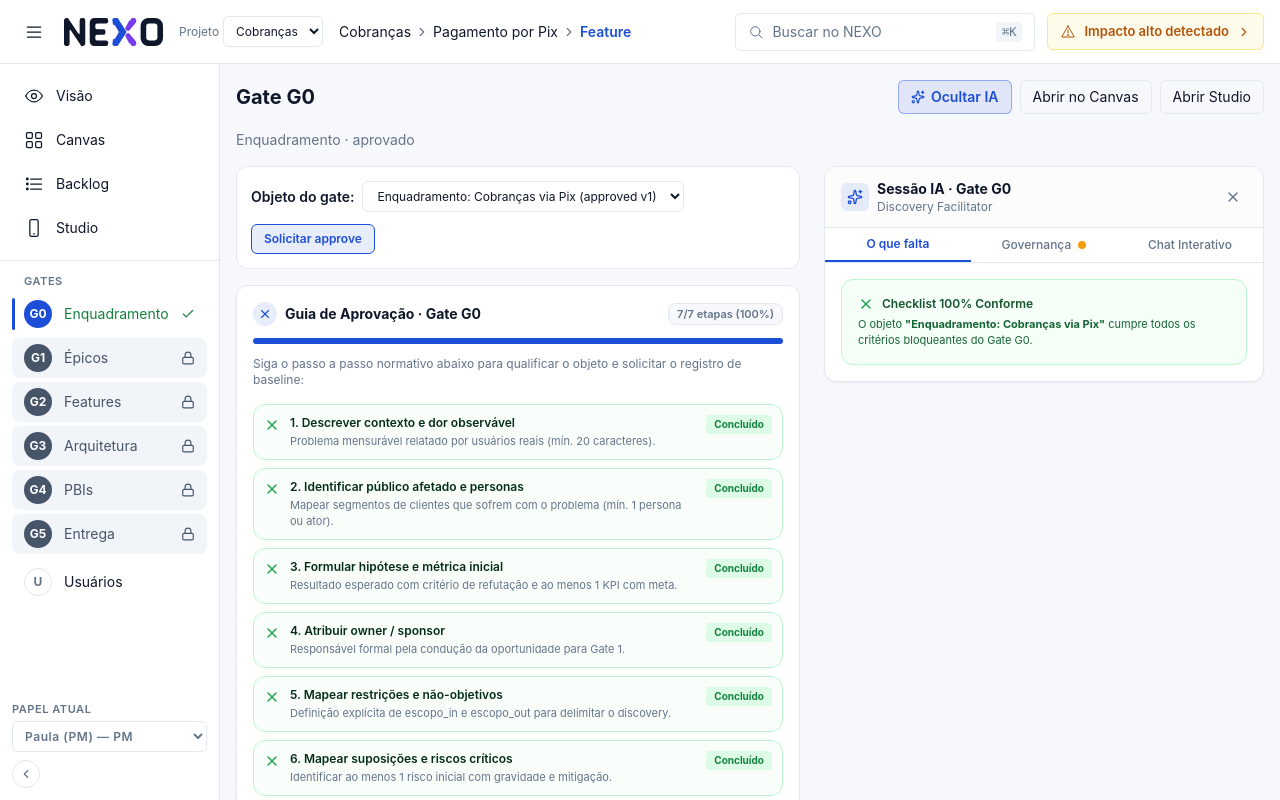
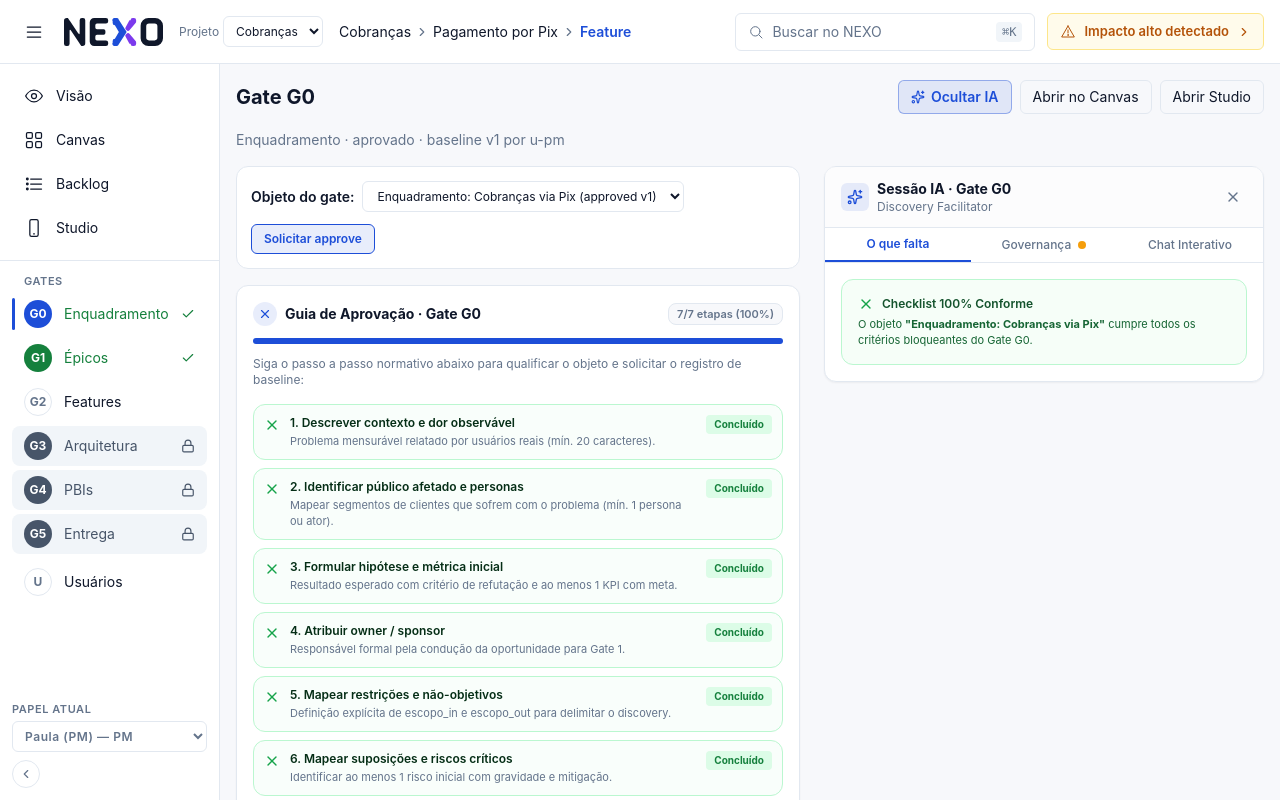
Before and after one commit to walpinheiro/nexus, a Vue app: page /gates/G0 in a window 1280 px wide. Built offline with nearby package versions, Linux system fonts and the light colour scheme.

Commit message:
S1: seed useGate usa seedGates com baseline + backfill LS legado

```diff
--- a/src/stores/useGate.ts
+++ b/src/stores/useGate.ts
@@ -17,23 +17,32 @@ export interface GateInfo {
   aprovadoEm?: string | null
 }
 
-const seed: GateInfo[] = [
-  { id: 'G0', titulo: 'Enquadramento', status: 'aprovado' },
-  { id: 'G1', titulo: 'Épicos', status: 'aprovado' },
-  { id: 'G2', titulo: 'Features', status: 'revisao' },
-  { id: 'G3', titulo: 'Arquitetura', status: 'rascunho' },
-  { id: 'G4', titulo: 'PBIs', status: 'rascunho' },
-  { id: 'G5', titulo: 'Entrega', status: 'rascunho' }
-]
+import { seedGates } from '@/data/seed'
+
+const seed: GateInfo[] = seedGates
+
+// Backfill sem perda: LS legado com G0/G1 aprovado mas sem baseline
+// migra para baseline do seed (tentativas/solicitações preservadas).
+function backfillBaseline(gates: GateInfo[]): GateInfo[] {
+  for (const g of gates) {
+    const ref = seedGates.find((s) => s.id === g.id)
+    if (g.status === 'aprovado' && g.baselineVersao == null && ref?.baselineVersao != null) {
+      g.baselineVersao = ref.baselineVersao
+      g.aprovadoPor = g.aprovadoPor ?? ref.aprovadoPor ?? null
+      g.aprovadoEm = g.aprovadoEm ?? ref.aprovadoEm ?? null
+    }
+  }
+  return gates
+}
 
 function load(): GateInfo[] {
   try {
     const raw = localStorage.getItem(KEY)
-    if (raw) return JSON.parse(raw) as GateInfo[]
+    if (raw) return backfillBaseline(JSON.parse(raw) as GateInfo[])
   } catch {
     // ignora e usa seed
   }
-  return seed
+  return seed.map((s) => ({ ...s }))
 }
 
 export interface TentativaGate {
@@ -101,7 +110,7 @@ export const useGate = defineStore('gate', () => {
       }
       return null
     })()
-    gates.value = g ?? seed.map((s) => ({ ...s }))
+    gates.value = g ? backfillBaseline(g) : seed.map((s) => ({ ...s }))
     try {
       const raw = localStorage.getItem(`nexo.v1.gateAttempts.${pid}`)
       tentativas.value = raw ? (JSON.parse(raw) as TentativaGate[]) : []
```
